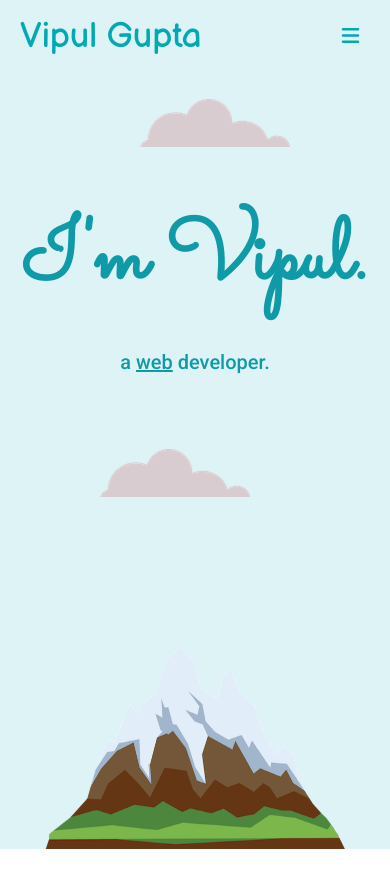
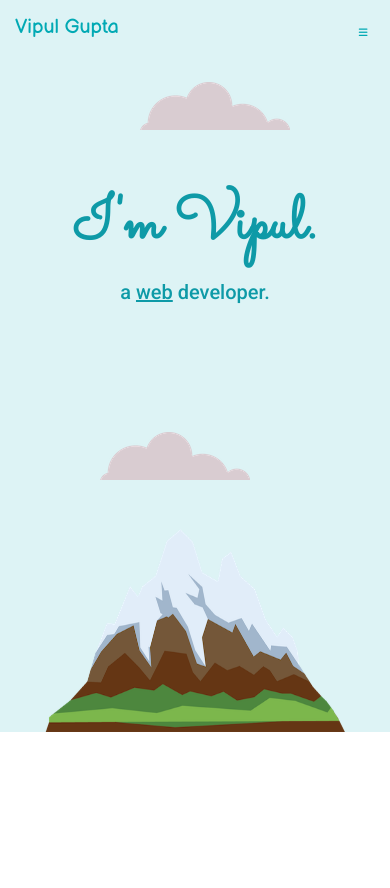
Before and after one commit to vipul980/Portfolio, a React app: page / in a window 390 px wide. After the commit the page ends 844 px from the top, so only its background shows below. Built offline with nearby package versions, Linux system fonts and the light colour scheme.

Commit message:
size commit

```diff
--- a/public/Styles.css
+++ b/public/Styles.css
@@ -138,21 +138,46 @@ margin: -8px -8px auto -8px;
 background-color: #ddf3f5;
 position: relative;
 top: -100px;
-height: 900px;
+height: 800px;
 
 }
 
 .toggler-Hamburger {
     position: fixed;
 
-    right: 35px;
+    right: 25px;
     top: 30px;
     cursor: pointer;
     color: #01a9b4;
-    font-size: 10px;
+    font-size: 5px;
     display: flex;
 
 }
+
+.navbar {
+
+    background-color: transparent;
+    height: 50px;
+    position: fixed;
+    width: 100%;
+    z-index: 1;
+
+}
+
+
+.nav-brand {
+    position: fixed;
+ font-family: 'Roboto', sans-serif;
+ font-size: 20px;
+ color: #01a9b4;
+ top: 15px;
+ text-align: left;
+ padding-left: 15px;
+ font-family: 'Balsamiq Sans', cursive;
+
+
+}
+
 .nav-menu {
 
     position: fixed;
@@ -166,9 +191,11 @@ height: 900px;
 
 h1 {
     font-family: 'Sacramento', cursive;
-    font-size: 85px;
+    font-size: 60px;
     color: #0e9aa7;
+
     }
+
 
 .img {
     position: absolute;
```
